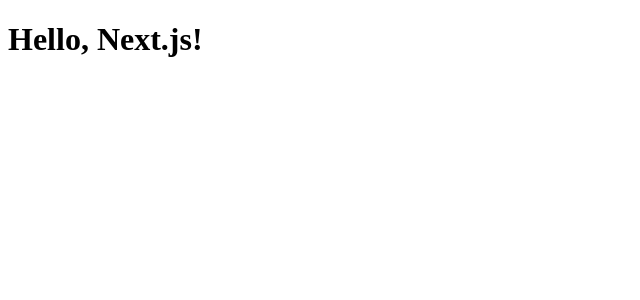
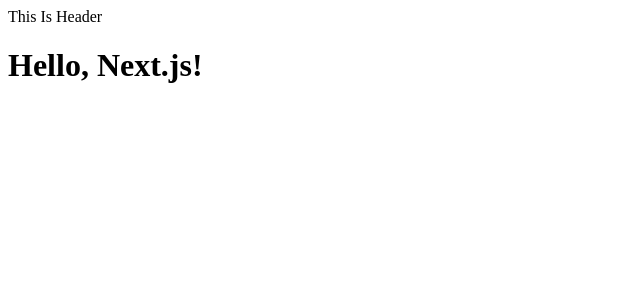
Before and after one commit to nextlevel-free/nextlevel-withumeeting-frontend, a Next.js app: page / in a window 1280 px wide. Shown: the top 300 px of the page, without its empty margins (0-640 px from the left). Built offline with nearby package versions, Linux system fonts and the light colour scheme.

Commit message:
feat: eslint imort/resolver 작업
eslint-import-resolver-typescript package 설치

```diff
--- a/app/Header.tsx
+++ b/app/Header.tsx
@@ -1,15 +1,7 @@
-import Link from 'next/link';
-import React from 'react';
-
 export default function Header() {
   return (
-    <nav className="flex space-x-4 mb-2">
-      <Link href="/" className="bg-blue-200 rounded px-4 py-2">
-        Home
-      </Link>
-      <Link href="/todos" className="bg-cyan-200 rounded px-4 py-2">
-        Todos
-      </Link>
-    </nav>
+    <header>
+      <div>This Is Header</div>
+    </header>
   );
 }
--- a/app/layout.tsx
+++ b/app/layout.tsx
@@ -1,10 +1,14 @@
 import { ReactNode } from 'react';
+import Header from './Header';
 
 export default function RootLayout({ children }: { children: ReactNode }) {
   return (
     <html lang="ko">
       <head />
-      <body>{children}</body>
+      <body>
+        <Header />
+        {children}
+      </body>
     </html>
   );
 }
--- a/package.json
+++ b/package.json
@@ -26,6 +26,7 @@
     "eslint-config-airbnb": "^19.0.4",
     "eslint-config-next": "13.4.7",
     "eslint-config-prettier": "^8.8.0",
+    "eslint-import-resolver-typescript": "^3.5.5",
     "eslint-plugin-import": "^2.27.5",
     "eslint-plugin-jsx-a11y": "^6.7.1",
     "eslint-plugin-prettier": "^4.2.1",
```
Also changed, not shown: .eslintrc.js, .pnp.cjs, 1 other file (tests, documents, lock files or other folders).
